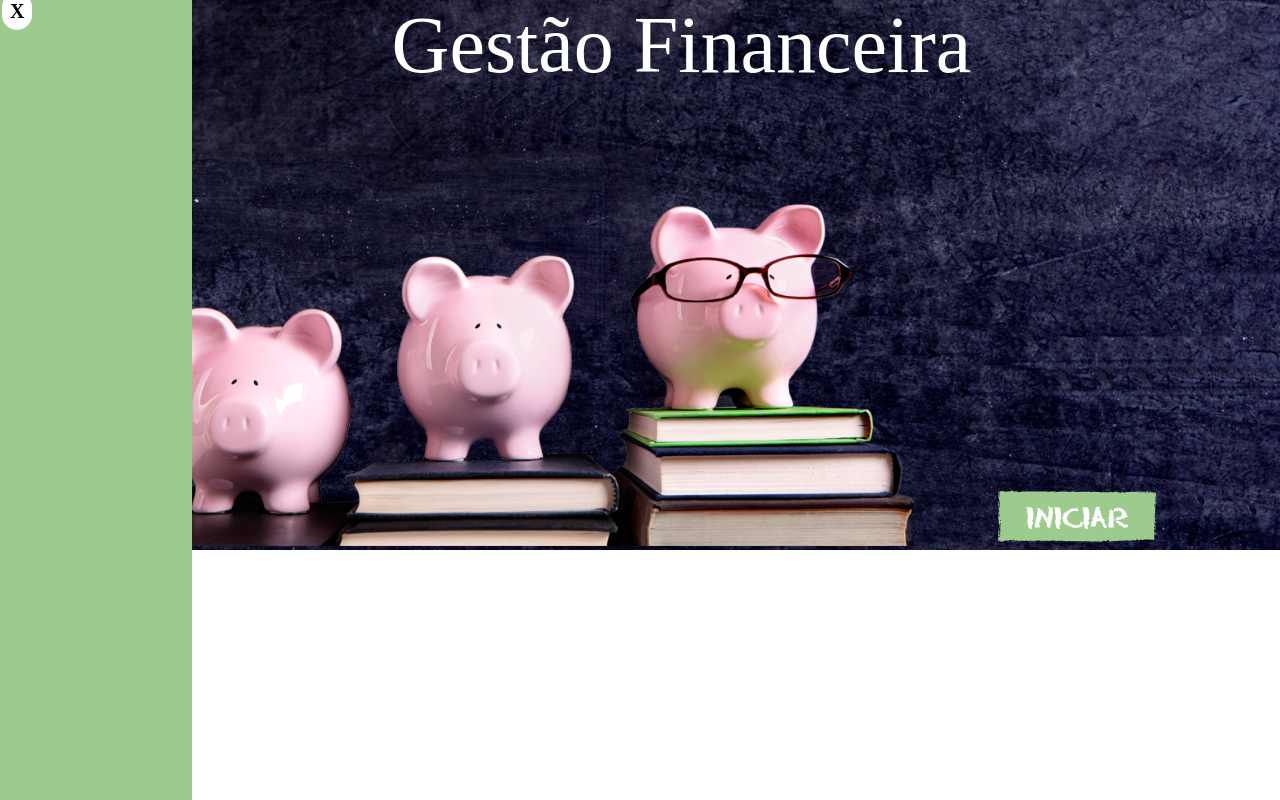
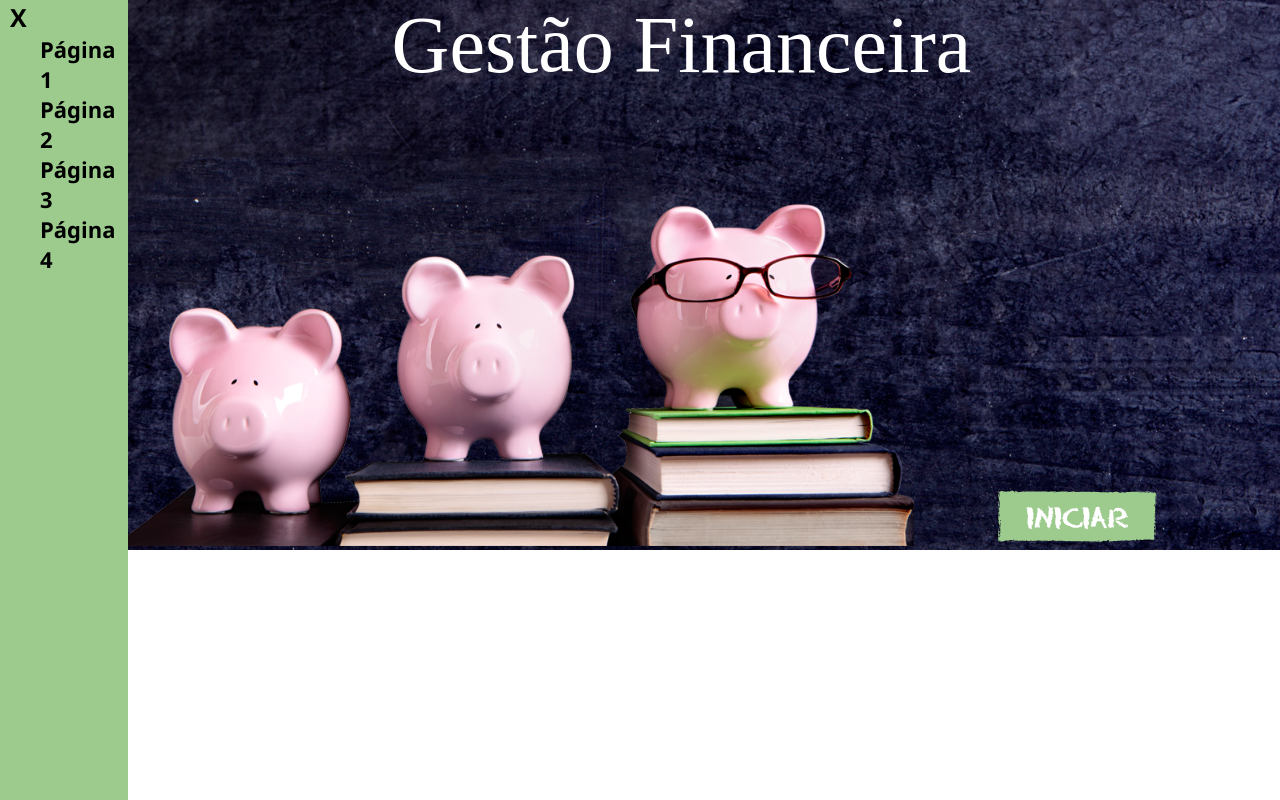
Before and after one commit to Any97Cris/slideGestaoFinanceira, a plain HTML site: page index.html in a window 1280 px wide. Both pictures are taken after a click on the picture 41 px from the left and 42 px from the top of the page. Drawn offline with Linux system fonts and the light colour scheme.

Commit message:
estilo menu lateral

```diff
--- a/src/style/app.css
+++ b/src/style/app.css
@@ -34,44 +34,53 @@ body {
     margin-left: 70px;
 }
 
+#menu{
+    display: none;
+}
+
+ul {
+    list-style: none;
+    font-size: 22px;
+    margin-right: 0;
+}
+
 .menuEffect {
     position: fixed;
     top: 0;
-    width: 15%;
+    width: 10%;
     height: 100%;
     background-color: #9ccb8d;
 }
 
 #btnClose {
     padding: 8px;
-    background-color: white;
     color: black;
-    font-size: 20px;
+    font-size: 25px;
     font-weight: bold;
-    border: 0;
-    border-radius: 50px;
     margin: 2px;
+    cursor: pointer;
 }
 
-#menu {
-    display: none;
+#btnClose:hover {
+    color: white;
 }
 
-.menuEffect ul {
-    list-style: none;
-    display: none;
-}
-
-.menu ul li {
-    display: block;
-}
-
-.menu ul li a{
+.menu ul li{
     transition: background 0.3s;
     display: block;
     color: black;
     font-size: 22px;
-    text-decoration: none;
     text-transform: uppercase;
     padding: 10px 15px;
 }
+
+a{
+    text-decoration: none;
+    color: black;
+    font-family: 'Segoe UI', Tahoma, Geneva, Verdana, sans-serif;
+    font-weight: bold;
+}
+
+a:hover {
+    color: white;
+}
```
